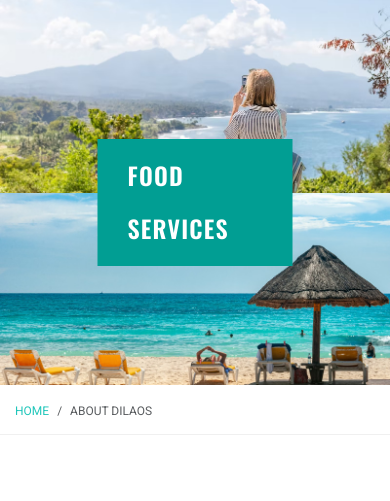
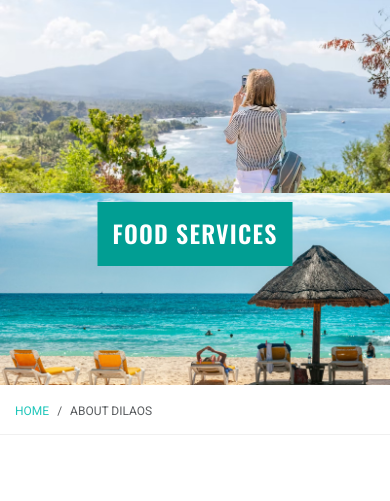
Before and after one commit to hoang2807/food, a plain HTML site: page about-us.html in a window 390 px wide. Shown: the top 501 px of the page. Drawn offline with nearby package versions, Linux system fonts and the light colour scheme.

Commit message:
fix responsive h1 tag

```diff
--- a/assets/scss/_about-us.scss
+++ b/assets/scss/_about-us.scss
@@ -383,6 +383,15 @@
   }
 }
 
+@media screen and (max-width: 470px) {
+  .about-banner {
+    > h1 {
+      text-align: center;
+      padding: 5px 15px;
+    }
+  }
+}
+
 @media screen and (max-width: 425px) {
   .about-banner {
     flex-direction: column;
--- a/assets/scss/_list_service.scss
+++ b/assets/scss/_list_service.scss
@@ -146,6 +146,14 @@
   }
 }
 
+@media screen and (max-width: 487px) {
+  .banner {
+    > h1 {
+      padding: 5px 15px;
+    }
+  }
+}
+
 @media screen and (max-width: 425px) {
   .banner {
     flex-direction: column;
```
Also changed, not shown: assets/css/style.css, 1 other file.
